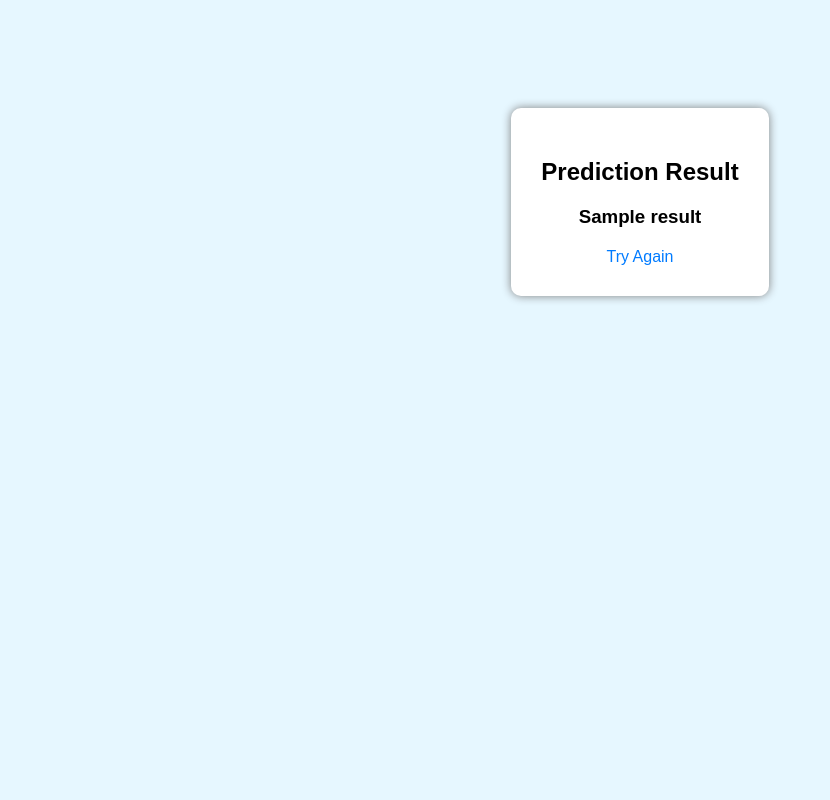
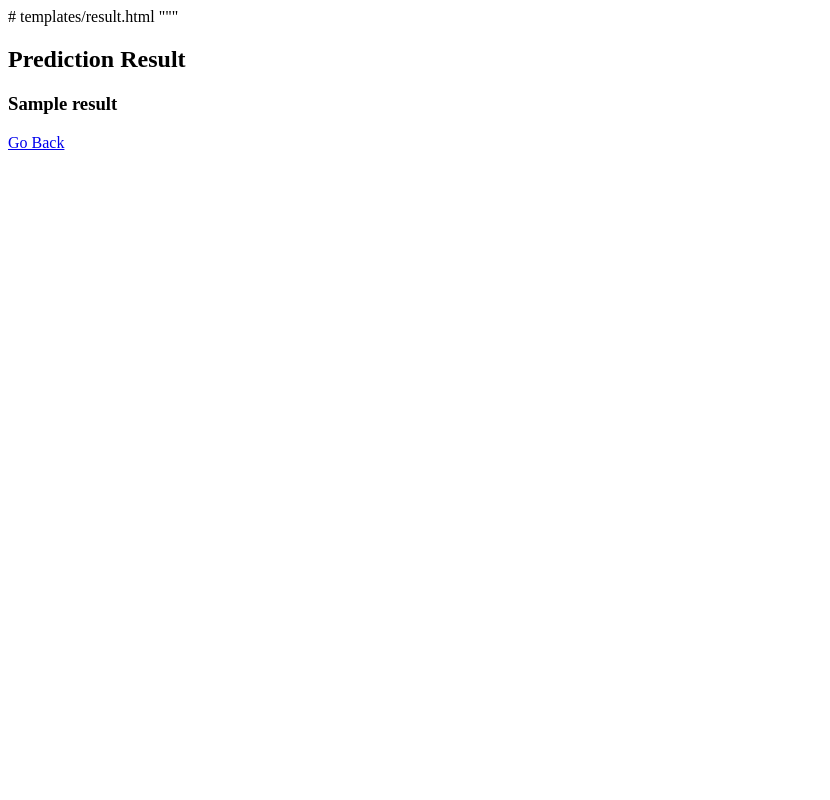
Before and after one commit to shreyakhare21/2AI1_06, a Flask app: template templates/result.html in a window 1280 px wide. Shown: the whole page, without its empty margins (0-830 px from the left). Run offline with Flask 3, Linux system fonts and the light colour scheme; the template is opened without the code that fills it: most values are stand-ins (such as "Sample title", 1, 10 or a date in 2020); parts of the project's set-up code (start-up, migrations or seed data) failed here and were passed over.

Commit message:
Update result.html

```diff
--- a/templates/result.html
+++ b/templates/result.html
@@ -1,38 +1,13 @@
+# templates/result.html
+"""
 <!DOCTYPE html>
 <html>
 <head>
-    <title>Prediction Result</title>
-    <style>
-        body {
-            font-family: Arial;
-            background: #e6f7ff;
-            text-align: center;
-        }
-        .result-box {
-            margin-top: 100px;
-            padding: 30px;
-            background: white;
-            display: inline-block;
-            border-radius: 10px;
-            box-shadow: 0px 0px 10px gray;
-        }
-        a {
-            display: block;
-            margin-top: 20px;
-            text-decoration: none;
-            color: #007BFF;
-        }
-    </style>
+    <title>Result</title>
 </head>
 <body>
-
-<div class="result-box">
     <h2>Prediction Result</h2>
-
     <h3>{{ result }}</h3>
-
-    <a href="/">Try Again</a>
-</div>
-
+    <a href="/">Go Back</a>
 </body>
 </html>
```
